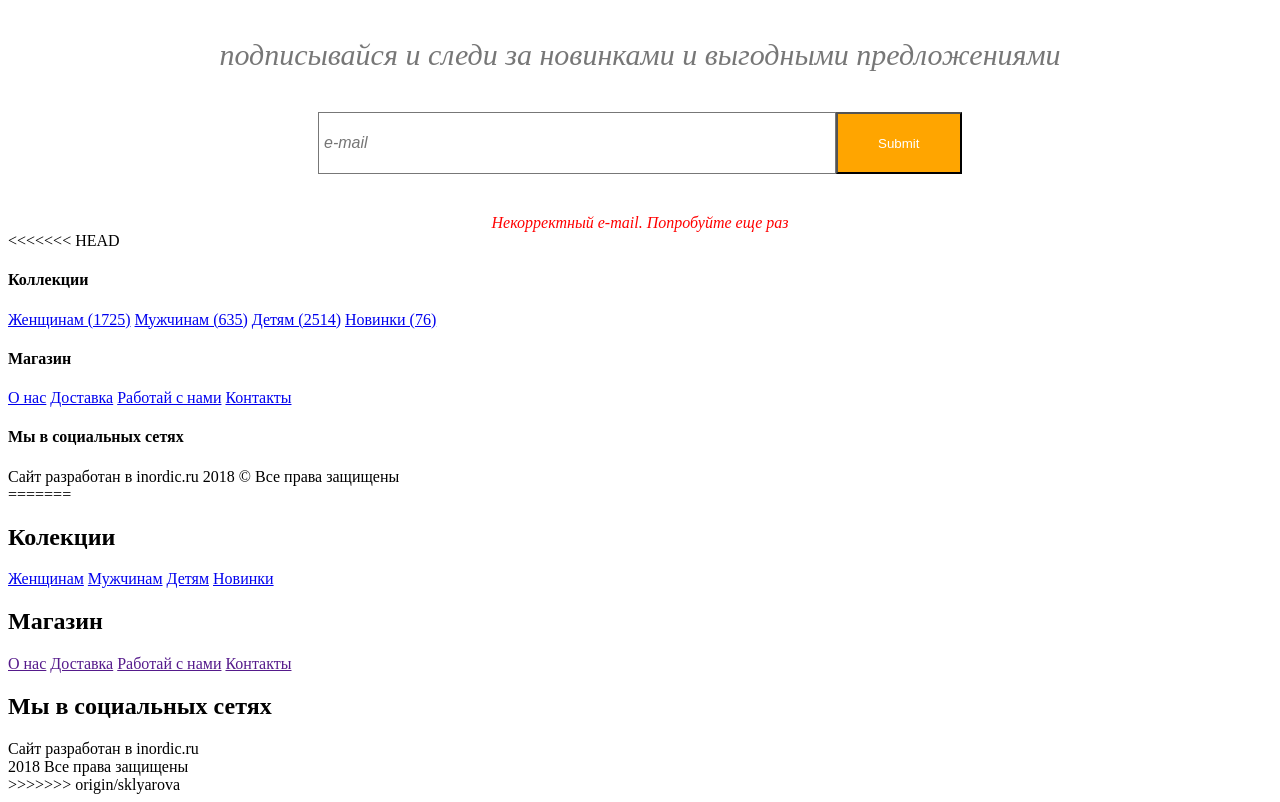
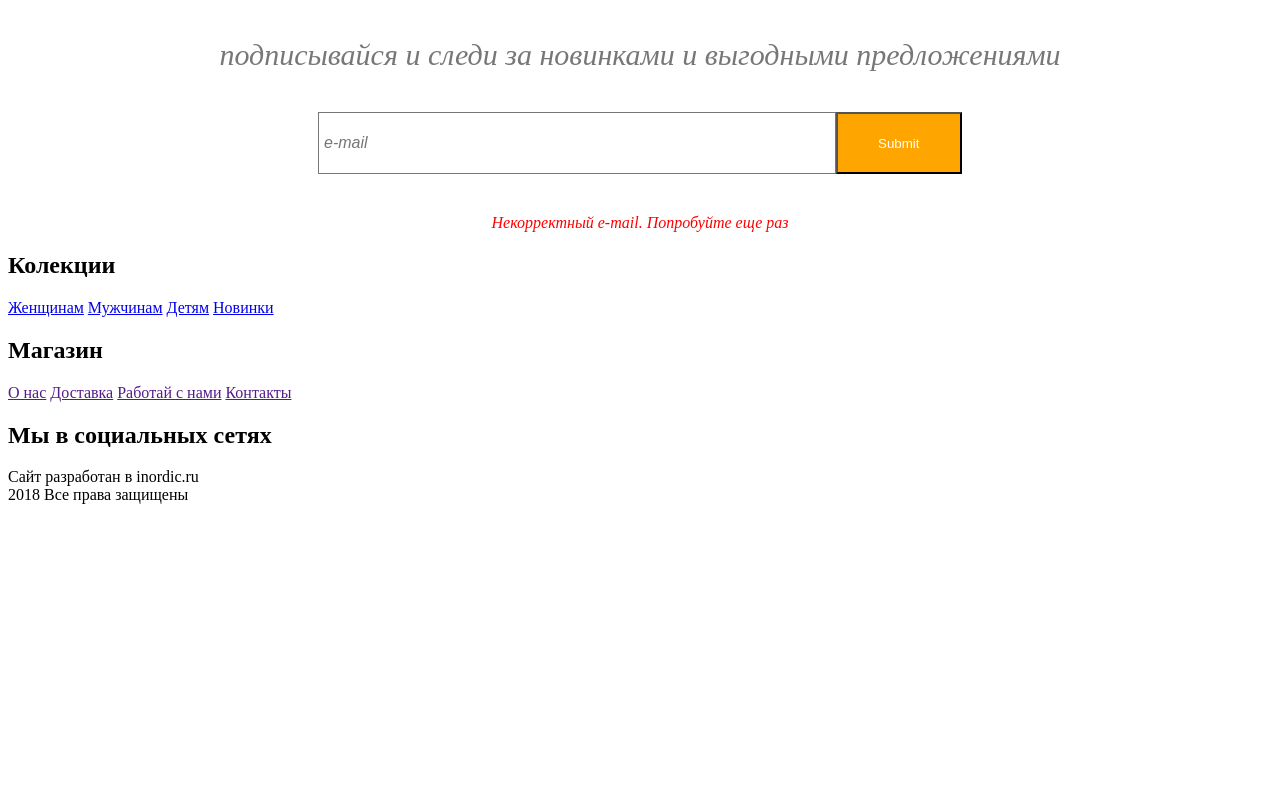
Before and after one commit to sonet-sunet/27102018_3project, a PHP site: page /index.php in a window 1280 px wide. Shown: the part 1559-2361 px from the top of the page. After the commit the page ends 2063 px from the top, so only its background shows below. Run offline with PHP 8.4, Linux system fonts and the light colour scheme.

Commit message:
Объединение веток

```diff
--- a/parts/footer.php
+++ b/parts/footer.php
@@ -1,37 +1,3 @@
-<<<<<<< HEAD
-    <footer class="footer wrapper">
-        <div class="footer-item ">
-            <h4>Коллекции</h4>
-            <a href="#">Женщинам (1725)</a>
-            <a href="#">Мужчинам (635)</a>
-            <a href="#">Детям (2514)</a>
-            <a href="#">Новинки (76)</a>
-        </div>
-        <div class="footer-break"></div>
-        <div class="footer-item  footer-item_center">
-            <h4>Магазин</h4>
-            <a href="#">О нас</a>
-            <a href="#">Доставка</a>
-            <a href="#">Работай с нами</a>
-            <a href="#">Контакты</a>
-        </div>
-        <div class="footer-break"></div>
-        <div class="footer-item ">
-            <h4>Мы в социальных сетях</h4>
-            <span>Сайт разработан в inordic.ru</span>
-            <span>2018 © Все права защищены</span>
-            <div class="footer-item__socials">
-                <a id="twitter" href="#"></a>
-                <a id="facebook" href="#"></a>
-                <a id="instagram" href="#"></a>
-            </div>
-        </div>
-    </footer>
-    <?php foreach( $pageConfig['jsFiles'] as $file): ?>
-        <script src="<?=$file?>"></script>
-    <?php endforeach; ?>
-
-=======
 
 <div class='wrapper'>
 <footer class="footer">
@@ -65,6 +31,5 @@
          <script src="<?=$file ?>"></script>
     <?php endforeach;?>
 
->>>>>>> origin/sklyarova
 </body>
 </html>
--- a/parts/header.php
+++ b/parts/header.php
@@ -1,7 +1,6 @@
 <?php
     require_once($_SERVER['DOCUMENT_ROOT'].'/config/config.php');
 ?>
-
 <!DOCTYPE html>
 <html lang="ru">
 <head>
```
